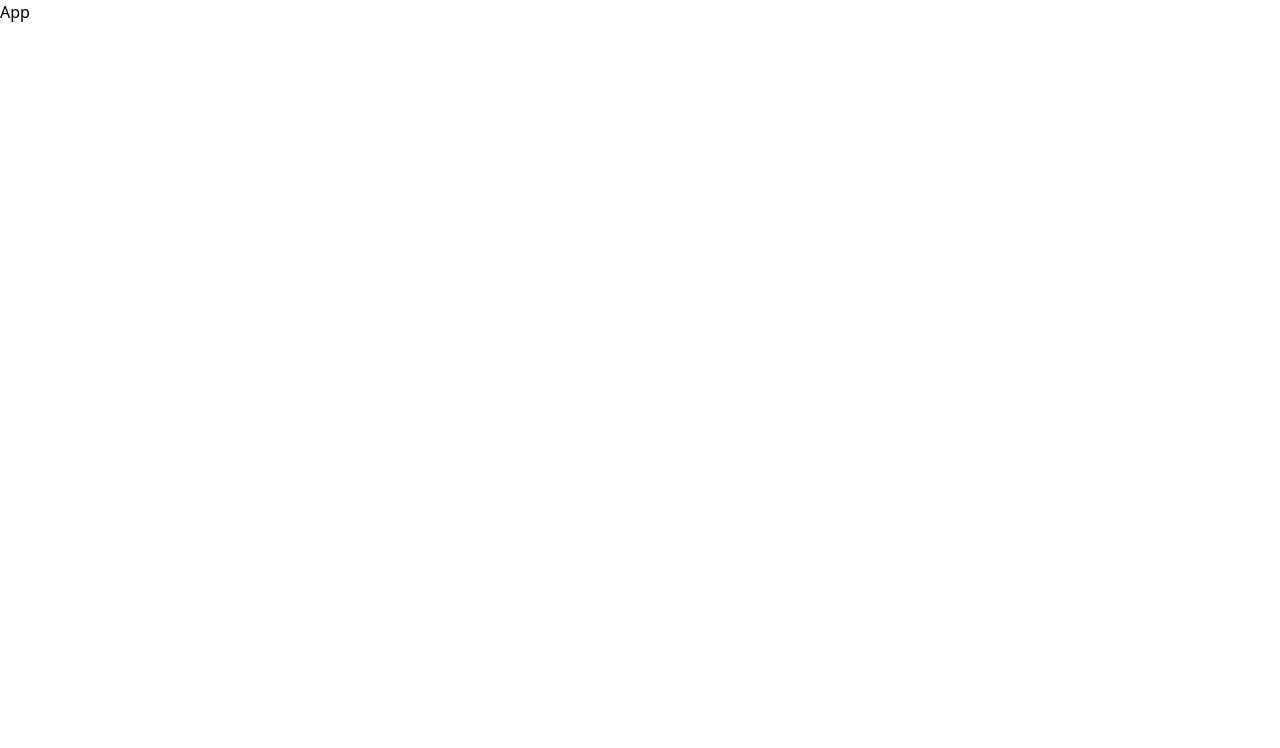
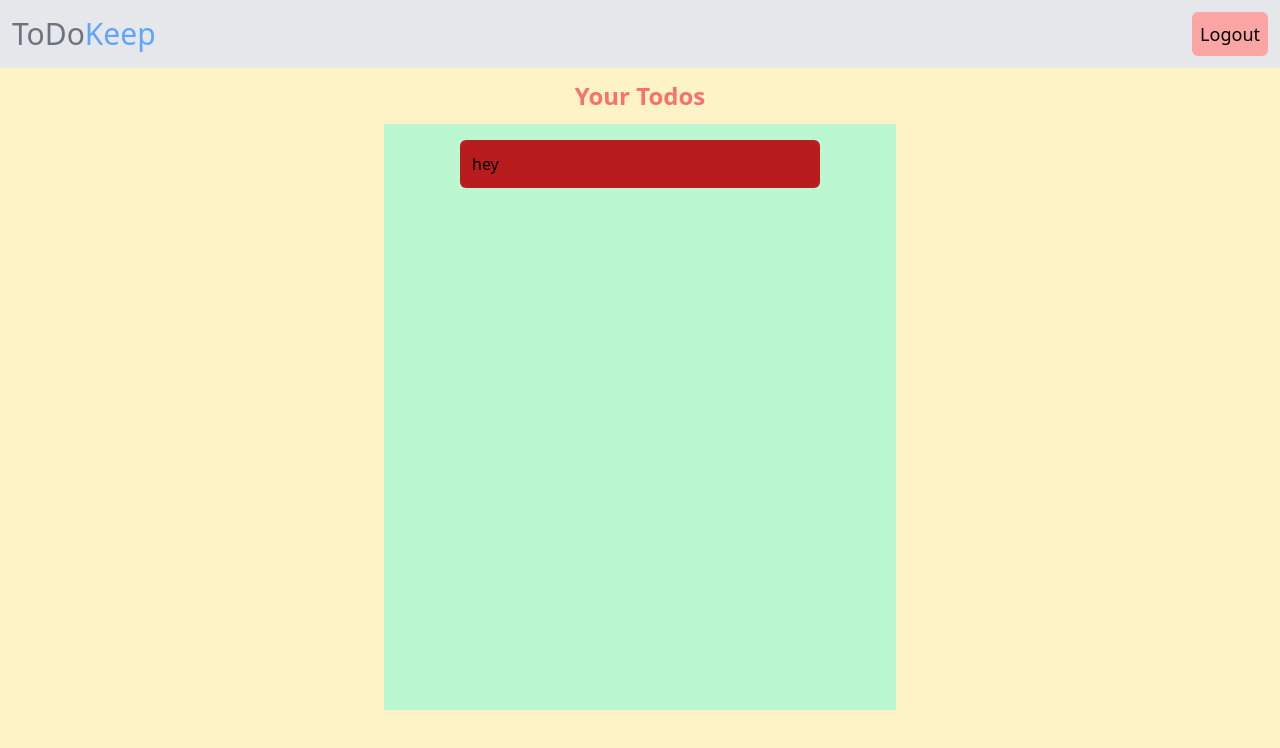
Before and after one commit to gautamalish/ToDo-mern, a React (Vite) app in the folder client/: page / in a window 1280 px wide. Shown: the top 748 px of the page. Built offline with nearby package versions, Linux system fonts and the light colour scheme.

Commit message:
Created list model, and styles in frontend

```diff
--- a/client/src/App.jsx
+++ b/client/src/App.jsx
@@ -1,9 +1,11 @@
 import { useState } from "react";
-
+import Header from "./components/Header";
+import List from "./components/List";
 function App() {
   return (
-    <main>
-      <div>App</div>
+    <main className="h-screen flex flex-col">
+      <Header />
+      <List />
     </main>
   );
 }
--- /dev/null
+++ b/client/src/components/Header.jsx
@@ -0,0 +1,19 @@
+import React from "react";
+
+const Header = () => {
+  return (
+    <header className="flex justify-between bg-gray-200 p-3 items-center">
+      <h1 className="text-3xl ">
+        <span className="text-gray-500">ToDo</span>
+        <span className="text-blue-400">Keep</span>
+      </h1>
+      <div>
+        <button className="text-lg bg-red-300 rounded-md p-2 text-black hover:bg-red-500 hover:text-white duration-200">
+          Logout
+        </button>
+      </div>
+    </header>
+  );
+};
+
+export default Header;
--- /dev/null
+++ b/client/src/components/List.jsx
@@ -0,0 +1,16 @@
+import React from "react";
+import { MdDelete } from "react-icons/md";
+const List = () => {
+  return (
+    <section className="bg-amber-100 grow">
+      <div className="m-auto p-3 w-fit">
+        <h3 className="text-2xl font-bold text-red-400">Your Todos</h3>
+      </div>
+      <div className="bg-green-200 w-2/5 m-auto h-4/5 p-4 overflow-auto">
+        <div className="w-3/4 m-auto bg-red-700 p-3 rounded-md">hey</div>
+      </div>
+    </section>
+  );
+};
+
+export default List;
```
